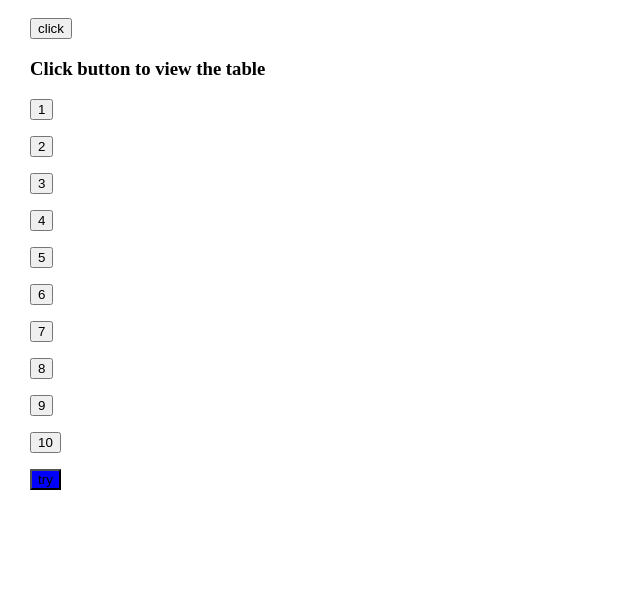
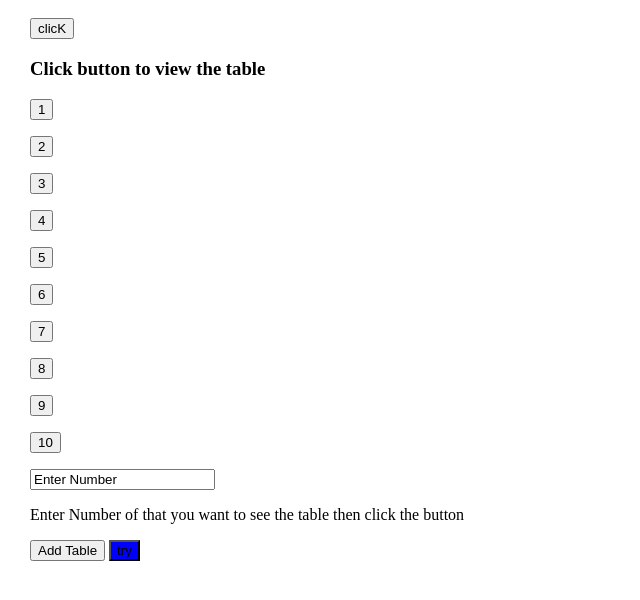
Before and after one commit to sunita-code/hello-html, a plain HTML site: page tables.html in a window 1280 px wide. Shown: the part 70-670 px from the top of the page, without its empty margins (0-640 px from the left). Drawn offline with Linux system fonts and the light colour scheme.

Commit message:
Add files via upload

```diff
--- a/tables.html
+++ b/tables.html
@@ -5,7 +5,9 @@
 <body style="margin:30px 30px;">
 	<h1> Tables </h1>
 
-	<button  id="11" onclick="addFunction()">click</button>
+
+
+	<button onclick="addTable()">clicK</button>
 	<h3> Click button to view the table </h3>
 	<button id = "1" onclick="toggleTable(1, 'table of 1')"> 1 </button> <p id = "table of 1"></p>
 	<button id = "2" onclick="toggleTable(2, 'table of 2')"> 2 </button> <p id = "table of 2"></p>
@@ -17,6 +19,12 @@
 	<button id = "8" onclick="toggleTable(8, 'table of 8')"> 8 </button> <p id = "table of 8"></p>
 	<button id = "9" onclick="toggleTable(9, 'table of 9')"> 9 </button> <p id = "table of 9"></p>
 	<button id = "10" onclick="toggleTable(10, 'table of 10')"> 10 </button> <p id = "table of 10"></p>
+	<input type="text"  id="element" value="Enter Number">
+
+
+
+
+
 </body>
 <script type="text/javascript">
 	function tableOf(n) {
@@ -39,19 +47,43 @@
 		}
 	}
 
-	function addFunction() {
-		var btn =document.createElement('button');
-		var att = document.createAttribute("onclick");
-		btn.setAttribute ("onclick","toggleTable(11,'table of 11')");
-		btn.innerHTML =11;
-		document.body.appendChild(btn);
-	}
-
 
 	function fun_color() {
 		var elem = document.getElementById("button");
 		elem.setAttribute("style","background:yellow");
 	}
+
+	//create button,set id to 11,set onclick , set innerHTMl =11,create p,set id =table of 11
+	function addTable() {
+		var btn = document.createElement("button");
+		btn.setAttribute("id",'11');
+		btn.setAttribute("onclick","toggleTable(11,'table of 11')");
+		btn.innerHTML = 11;
+		var p = document.createElement("p");
+		p.setAttribute("id",'table of 11');
+		document.body.appendChild(btn);
+		document.body.appendChild(p);
+
+
+	}
+
+	function createTable() {
+		var btn = document.createElement("button");//create button giving attribute name & value
+		btn.setAttribute("id",'ABC');
+		var inputvalue = document.getElementById("element").value;//insert number in the button
+		btn.innerHTML = inputvalue;//where to display
+		var p = document.createElement("p");
+		p.setAttribute("id",inputvalue);
+		btn.setAttribute("onclick","toggleTable("+ inputvalue +", "+ inputvalue +")");
+
+
+		document.body.appendChild(btn);
+		document.body.appendChild(p);
+
+
+	}
+
+
 
 
 
@@ -91,9 +123,14 @@
 
 
     		</script>
+    		<p> Enter Number of that you want to see the table then click the button</p>
+    		<button  onclick="createTable()">Add Table</button>
+
+
     		<button id="button" onclick="fun_color()" style="background: blue">try</button>
 
-    		<p id="table of 11"></p>
+
+
 
 
 
```
